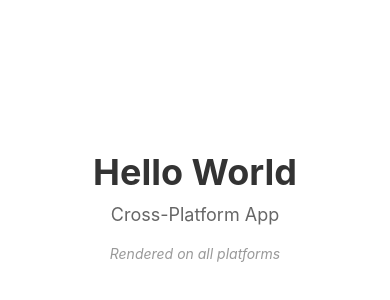
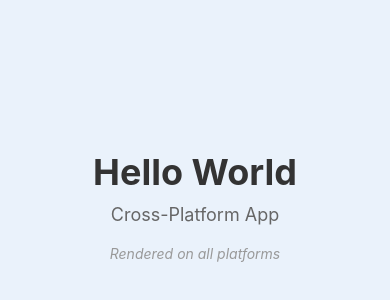
Before and after one commit to larx1/demo_webpage_1, a React Native app in the folder shared/: screen / in a window 390 px wide. Shown: the part 216-516 px from the top of the page. Built offline with nearby package versions, Linux system fonts and the light colour scheme.

Commit message:
Update container background color to light blue
Co-Authored-By: Claude Sonnet 5 <noreply@anthropic.com>

```diff
--- a/shared/App.tsx
+++ b/shared/App.tsx
@@ -15,7 +15,7 @@ export default function App() {
 const styles = StyleSheet.create({
   container: {
     flex: 1,
-    backgroundColor: '#fff',
+    backgroundColor: '#EAF2FB',
     alignItems: 'center',
     justifyContent: 'center',
   },
```
